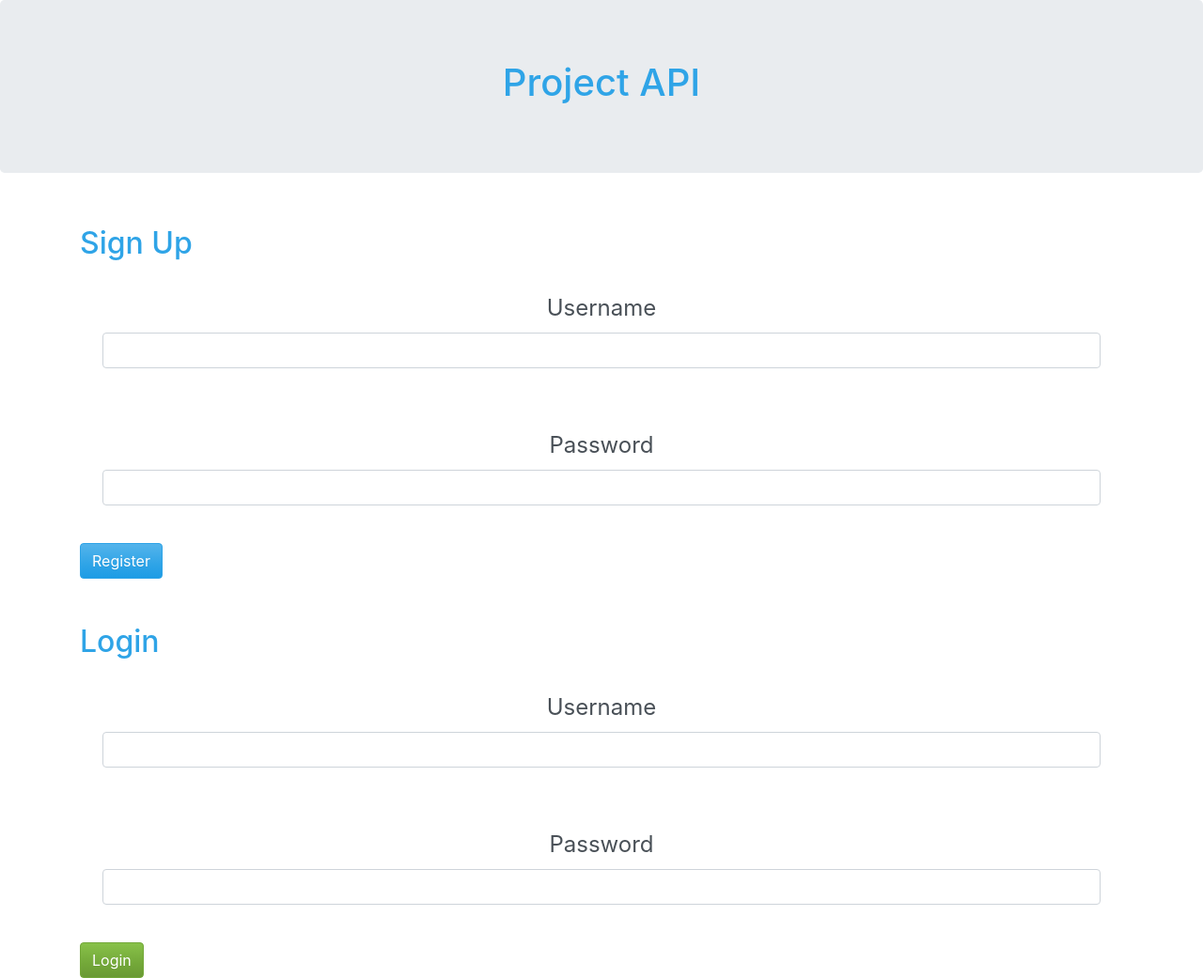
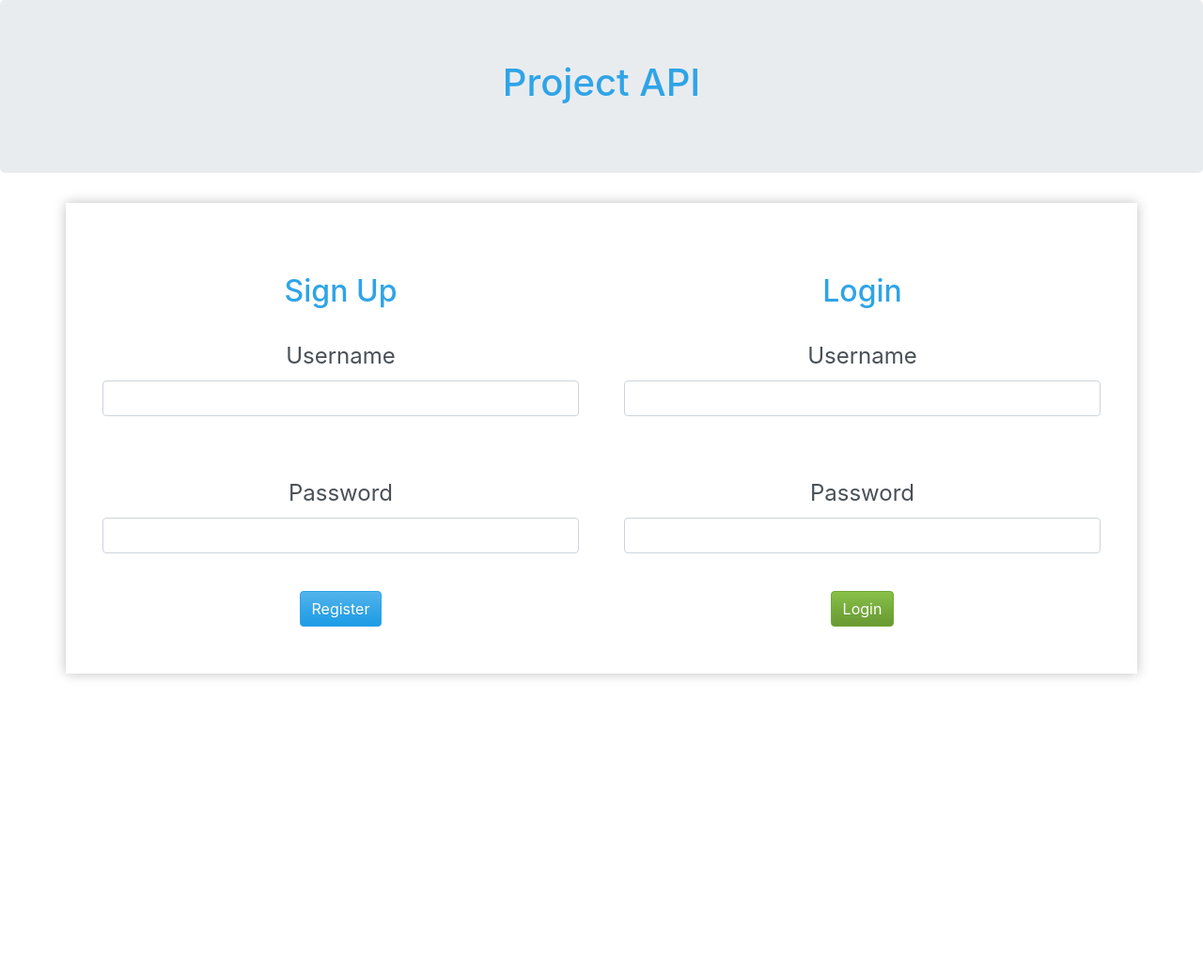
Before and after one commit to AndreasHansson1/project-api, a PHP site: template src/public/views/index.php in a window 1280 px wide. Shown: the whole page at 94% size. After the commit the page ends 722 px from the top, so only its background shows below. Run offline with PHP 8.4, Linux system fonts and the light colour scheme; the template is opened without the code that fills it, so the values that code supplies are empty; some libraries are stand-ins or nearby versions.

Commit message:
Last Commit
Last Commit

```diff
--- a/src/public/css/style.css
+++ b/src/public/css/style.css
@@ -81,3 +81,18 @@ p {
 .jumbotron {
   text-align: end;
 }
+
+#registerForm, #loginForm {
+  text-align: center;
+  width: 50%;
+  padding-top: 25px;
+}
+
+.container {
+  display:flex;
+  flex-direction: row;
+  padding-top: 50px;
+  padding-bottom: 50px;
+  text-align: center;
+  box-shadow: 0 0 12px rgba(0,0,0,0.25);
+}
--- a/src/public/views/index.php
+++ b/src/public/views/index.php
@@ -24,8 +24,8 @@ if (session_status() == PHP_SESSION_NONE) {
 </div>
 <div class="container">
    <br>
-   <h2>Sign Up</h2>
    <form id="registerForm">
+    <h2>Sign Up</h2>
        <div class="form-group">
            <label for="username">Username</label>
            <input class="form-control" id="newUsername" type="text" name="username">
@@ -38,8 +38,9 @@ if (session_status() == PHP_SESSION_NONE) {
    </form>
    <br><br>
 
-   <h2>Login</h2>
+
    <form id="loginForm">
+     <h2>Login</h2>
        <div class="form-group">
            <label for="username">Username</label>
            <input class="form-control" id="loginUsername" type="text" name="username">
```
